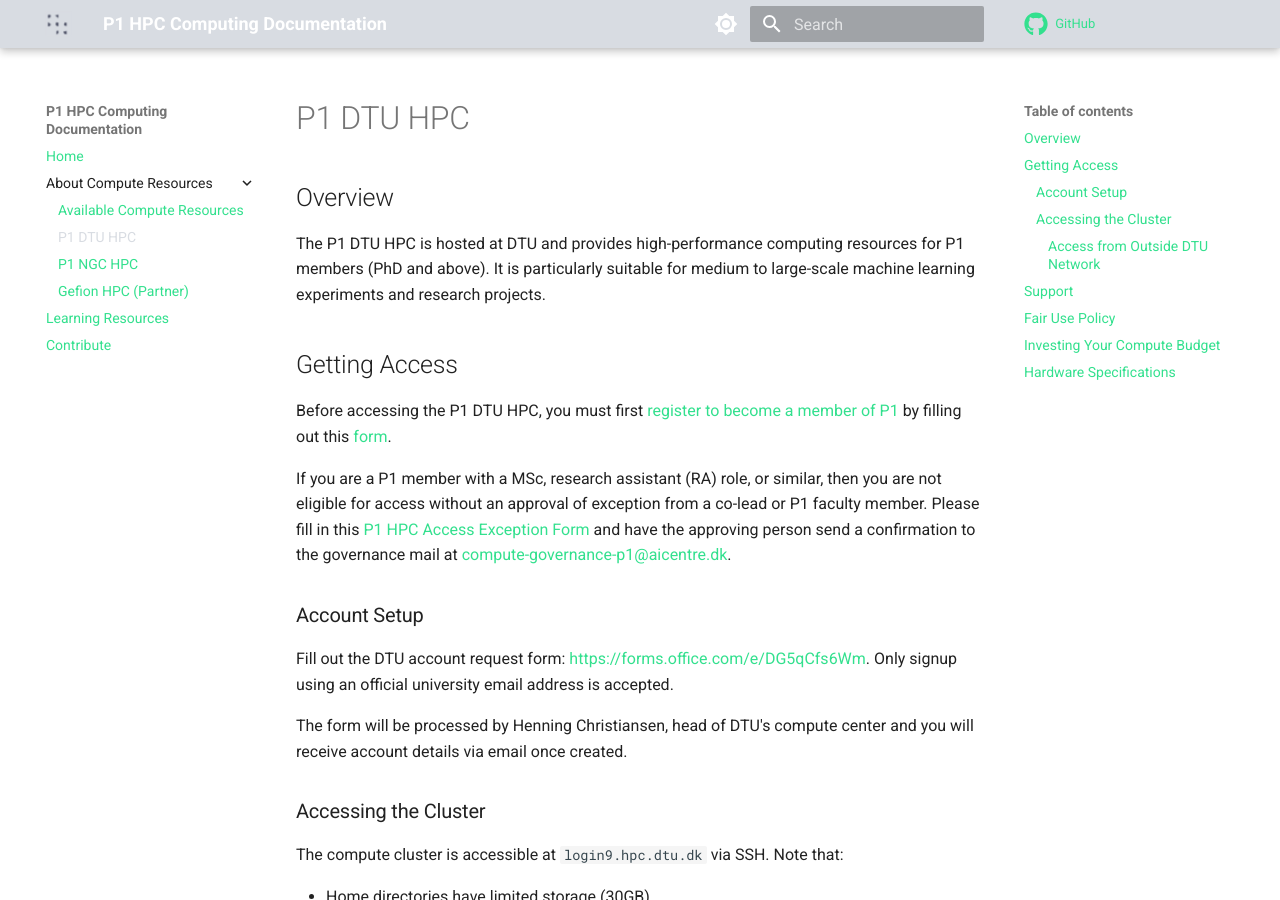
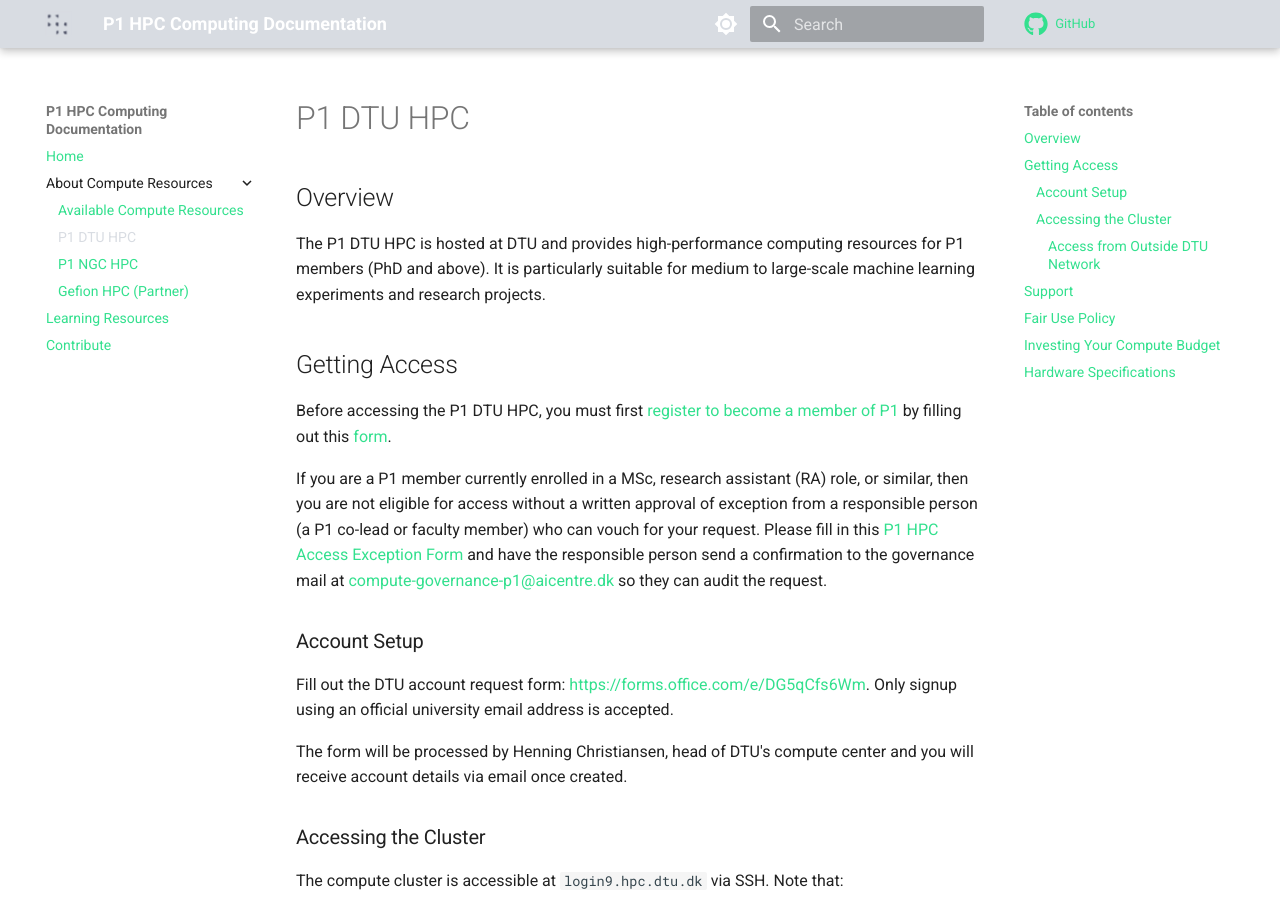
Before and after one commit to Pioneer-Centre-for-AI/p1-compute-documentation, an MkDocs documentation site: the page built from docs/01_p1_dtu_hpc.md, in a window 1280 px wide and 900 px high. Built offline with MkDocs 1.6.1 and Material for MkDocs 9.7.7, drawn with Linux system fonts in a browser that asks for light colours; comment, search, counter and statistics services are not loaded.

Commit message:
exception vouch from responsible person

```diff
--- a/docs/01_p1_dtu_hpc.md
+++ b/docs/01_p1_dtu_hpc.md
@@ -6,7 +6,7 @@
 ## Getting Access
 Before accessing the P1 DTU HPC, you must first [register to become a member of P1](https://www.aicentre.dk/affiliation) by filling out this [form](https://da.surveymonkey.com/r/P1Affiliation).
 
-If you are a P1 member with a MSc, research assistant (RA) role, or similar, then you are not eligible for access without an approval of exception from a co-lead or P1 faculty member. Please fill in this [P1 HPC Access Exception Form](https://forms.gle/q1ETeFCAeho6qqMK6) and have the approving person send a confirmation to the governance mail at <compute-governance-p1@aicentre.dk>.
+If you are a P1 member currently enrolled in a MSc, research assistant (RA) role, or similar, then you are not eligible for access without a written approval of exception from a responsible person (a P1 co-lead or faculty member) who can vouch for your request. Please fill in this [P1 HPC Access Exception Form](https://forms.gle/q1ETeFCAeho6qqMK6) and have the responsible person send a confirmation to the governance mail at <compute-governance-p1@aicentre.dk> so they can audit the request.
 
 ### Account Setup
 
```
